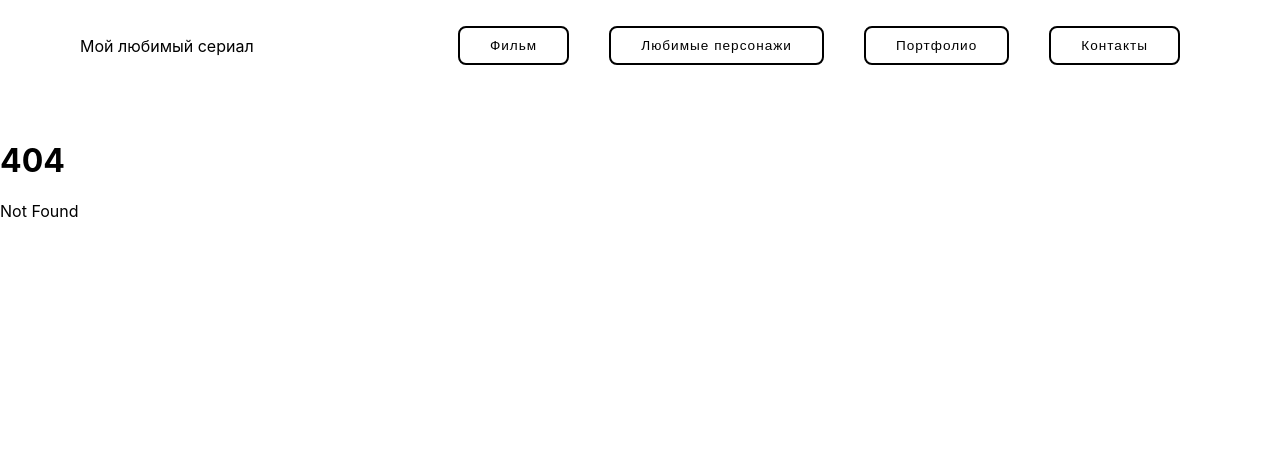
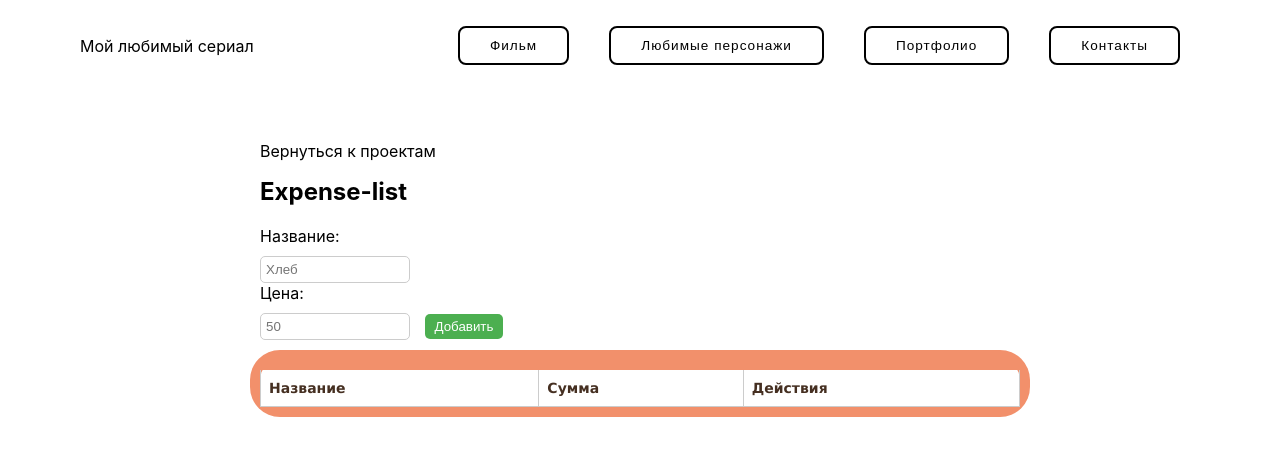
Before and after one commit to DOLBOLESCH/attest-svelte, a SvelteKit app: page /project/apps/2 in a window 1280 px wide. Before the commit this address had no page. Shown: the top 456 px of the page. Built offline with nearby package versions, Linux system fonts and the light colour scheme.

Commit message:
copied one proj from another attestation

```diff
--- /dev/null
+++ b/src/routes/project/apps/2/+layout.svelte
@@ -0,0 +1,12 @@
+<div class='container'>
+    <a href="/project">Вернуться к проектам</a>
+    <slot />
+</div>
+
+<style>
+        .container {
+        margin: 50px auto;
+        max-width: 800px;
+        padding: 0 20px;
+    }
+</style>
--- /dev/null
+++ b/src/routes/project/apps/2/+page.svelte
@@ -0,0 +1,119 @@
+<h1>Expense-list</h1>
+<form>
+    <!-- svelte-ignore a11y-label-has-associated-control -->
+    <label>Название:</label>
+    <input bind:value={newName} type="text" placeholder="Хлеб">
+    <!-- svelte-ignore a11y-label-has-associated-control -->
+    <label>Цена:</label>
+    <input bind:value={newAmount} type="text" placeholder="50">
+    <button on:click={addExpense}><span>Добавить</span></button>
+  </form>
+<table>
+    <thead>
+    <tr>
+        <th>Название</th>
+        <th>Cумма</th>
+        <th>Действия</th>
+    </tr>
+    </thead>
+
+    <tbody>
+    {#each expenses as expense, i}
+    <tr>
+        <td><div>{expense.name}</div></td>
+        <td><div>{expense.amount}</div></td>
+        <td><button on:click={() => deleteExpense(i)}>Убрать</button></td>
+    </tr>
+    {/each}
+    </tbody>
+</table>
+
+<script>
+    let expenses = [];
+
+    let newName = '';
+    let newAmount = '';
+
+    function addExpense() {
+        const obj = {
+            name: newName,
+            amount: parseInt(newAmount),
+        };
+        expenses.push(obj);
+        expenses = expenses;
+        newName = '';
+        newAmount = '';
+    }
+
+    function deleteExpense(index) {
+        expenses.splice(index, 1);
+        expenses = expenses;
+    }
+</script>
+
+<style>
+    label {
+        display: block;
+        margin-bottom: 10px;
+    }
+
+    input[type='text'] {
+        padding: 5px;
+        border:1px solid #ccc;
+        border-radius: 5px;
+        margin-right: 10px;
+        width: 150px;
+    }
+
+    table {
+        margin-top: 20px;
+        border-collapse: collapse;
+        width: 100%;
+        font-family: "Lucida Sans Unicode", "Lucida Grande", Sans-Serif;
+        font-size: 14px;
+        text-align: left;
+        border-radius: 20px;
+        box-shadow: 0 0 0 10px #F2906B;
+        color: #452F21;
+}
+
+    th,
+    td {
+        border: 1px solid #ccc;
+        padding: 8px;
+        text-align: left;
+        border-top: 10px solid #F2906B;
+    background: white;
+    }
+
+    th {
+        background-color: white;
+        padding: 10px 8px;
+    }
+
+    button {
+        padding: 5px 10px;
+        background-color: #4caf50;
+        color: white;
+        border: none;
+        border-radius: 5px;
+        cursor: pointer;
+    }
+    h1 {
+        font-size: 24px;
+        margin-bottom:20px;
+    }
+
+    table th:first-child {
+        border-top-left-radius: 20px;
+    }
+    table th:last-child {
+        border-top-right-radius: 20px;
+    }
+    table td:first-child {
+        border-bottom-left-radius: 20px;
+    }
+    table td:last-child {
+        border-bottom-right-radius: 20px;
+    }
+</style>
```
Also changed, not shown: src/routes/project/routes.js (+7 -1 lines), src/routes/project/apps/1/+layout.svelte (renamed from src/routes/project/apps/+layout.svelte).
